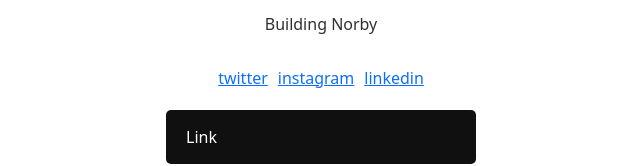
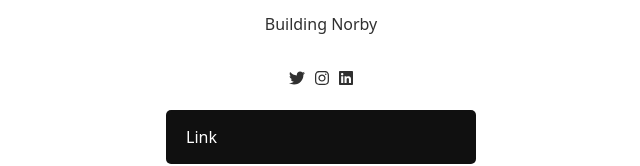
Before and after one commit to denzildoyle/profile-theme-editor, an Angular app: page / in a window 1280 px wide. Shown: the part 159-325 px from the top of the page, without its empty margins (319-959 px from the left). Built offline with nearby package versions, Linux system fonts and the light colour scheme.

Commit message:
Add fontawesome icons

```diff
--- a/package.json
+++ b/package.json
@@ -18,6 +18,10 @@
     "@angular/platform-browser": "^15.1.0",
     "@angular/platform-browser-dynamic": "^15.1.0",
     "@angular/router": "^15.1.0",
+    "@fortawesome/angular-fontawesome": "^0.12.1",
+    "@fortawesome/fontawesome-svg-core": "^6.2.1",
+    "@fortawesome/free-brands-svg-icons": "^6.2.1",
+    "@fortawesome/free-regular-svg-icons": "^6.2.1",
     "bootstrap": "^5.2.3",
     "rxjs": "~7.8.0",
     "tslib": "^2.3.0",
--- a/src/app/app.module.ts
+++ b/src/app/app.module.ts
@@ -4,6 +4,7 @@
 import { AppRoutingModule } from './app-routing.module';
 import { AppComponent } from './app.component';
 import { ProfileComponent } from './profile/profile.component';
+import { FontAwesomeModule } from '@fortawesome/angular-fontawesome';
 
 @NgModule({
   declarations: [
@@ -12,7 +13,8 @@
   ],
   imports: [
     BrowserModule,
-    AppRoutingModule
+    AppRoutingModule,
+    FontAwesomeModule
   ],
   providers: [],
   bootstrap: [AppComponent]
--- a/src/app/profile/profile.component.html
+++ b/src/app/profile/profile.component.html
@@ -3,9 +3,9 @@
     <h1 class="name-profile">Nick Gerard</h1>
     <p class="bio-profile">Building Norby</p>
     <ul class="icons-profile">
-      <li><a href="https://twitter.com/">twitter</a></li>
-      <li><a href="https://instagram.com/">instagram</a></li>
-      <li><a href="https://linkedin.com/in/">linkedin</a></li>
+      <li><a href="https://twitter.com/"><fa-icon [icon]="faTwitter"></fa-icon></a></li>
+      <li><a href="https://instagram.com/"><fa-icon class="fa" [icon]="faInstagram"></fa-icon></a></li>
+      <li><a href="https://linkedin.com/in/"><fa-icon [icon]="faLinkedin"></fa-icon></a></li>
     </ul>
     <a href="#" class="link-profile col-md-10 offset-md-1">
       <p>Link</p>
--- a/src/app/profile/profile.component.scss
+++ b/src/app/profile/profile.component.scss
@@ -1,6 +1,10 @@
+$font-dark: #303030;
+$background-dark: #101010;
+$color-light: #ffffff;
+
 .profile{
     text-align: center;
-    color: #303030;
+    color: $font-dark;
 
     .img-profile{
         display: flex;
@@ -38,20 +42,24 @@
                 margin-left: 0;
             }
         }
+
+        a{
+            color: $font-dark;
+        }
     }
 
     .link-profile{
         margin-top: 20px;
         padding: 15px 20px;
-        background-color: #101010;
-        color: #ffffff;
+        background-color: $background-dark;
+        color: $color-light;
         border-radius: 5px;
         display: block;
         text-decoration: none;
 
         p{
             margin: 0;
-            color: #ffffff;
+            color: $color-light;
             font-size: 1em;
             text-align: left;
         }
--- a/src/app/profile/profile.component.ts
+++ b/src/app/profile/profile.component.ts
@@ -1,4 +1,5 @@
 import { Component } from '@angular/core';
+import { faFacebook, faTwitter, faInstagram, faLinkedin } from '@fortawesome/free-brands-svg-icons';
 
 @Component({
   selector: 'app-profile',
@@ -6,5 +7,8 @@
   styleUrls: ['./profile.component.scss']
 })
 export class ProfileComponent {
-
+  faFacebook = faFacebook;
+  faTwitter = faTwitter;
+  faInstagram = faInstagram;
+  faLinkedin = faLinkedin;
 }
```
Also changed, not shown: 1 other file (tests, documents, lock files or other folders).
